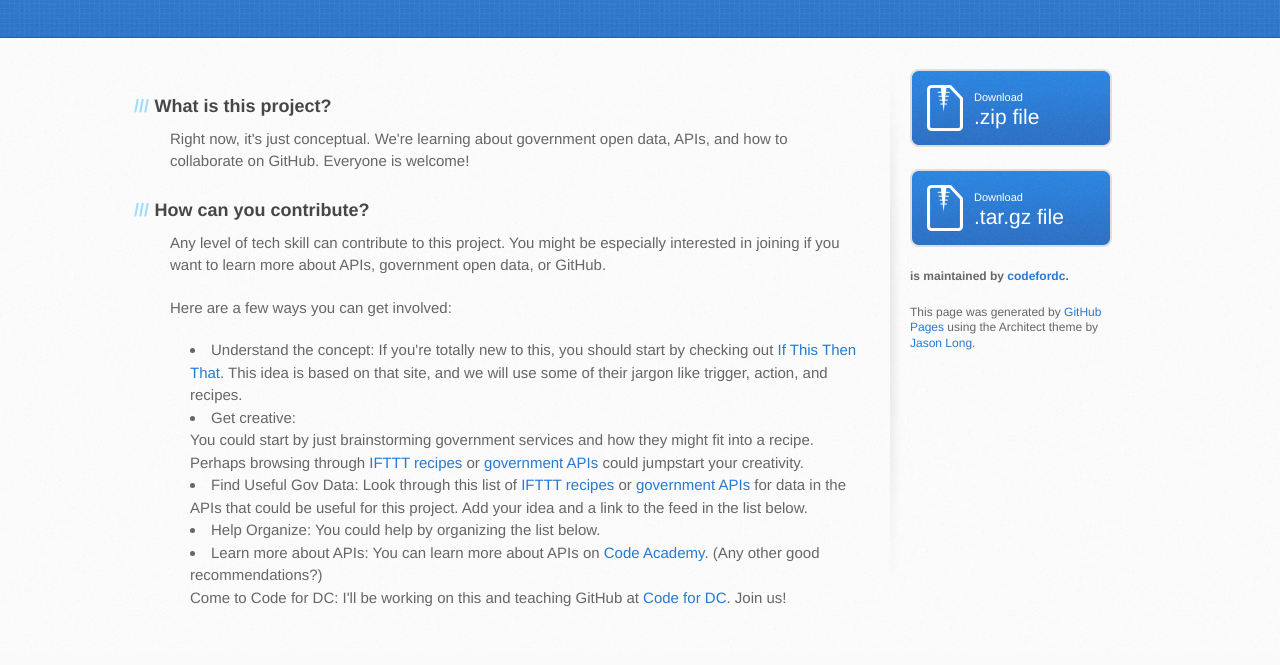
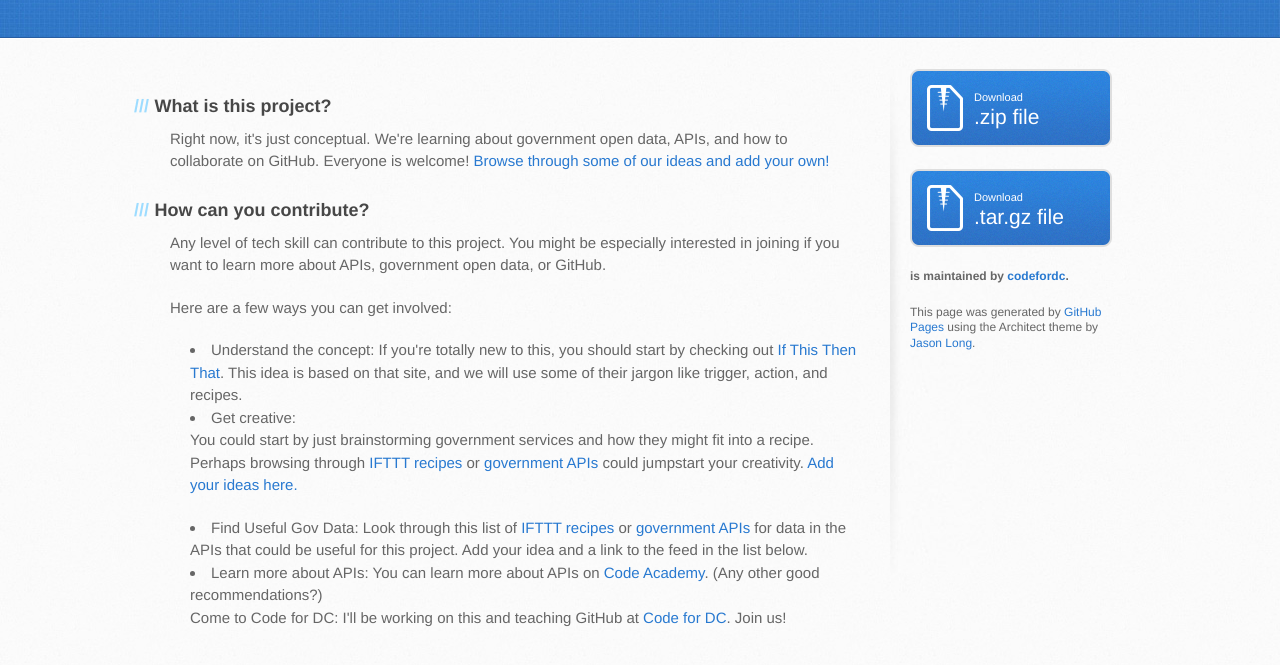
Before and after one commit to 18F/ifgovthenthat, a plain HTML site: page index.html in a window 1280 px wide. Shown: the part 197-862 px from the top of the page. Drawn offline with Linux system fonts and the light colour scheme.

Commit message:
Update index.html

```diff
--- a/index.html
+++ b/index.html
@@ -29,15 +29,14 @@
       <div class="inner clearfix">
         <section id="main-content">
         <h3>What is this project?</h3>
-        <p>Right now, it's just conceptual. We're learning about government open data, APIs, and how to collaborate on GitHub. Everyone is welcome!</p>
+        <p>Right now, it's just conceptual. We're learning about government open data, APIs, and how to collaborate on GitHub. Everyone is welcome! <a href="https://github.com/codefordc/ifgovthenthat">Browse through some of our ideas and add your own!</a></p>
         <h3>How can you contribute?</h3>
         <p>Any level of tech skill can contribute to this project. You might be especially interested in joining if you want to learn more about APIs, government open data, or GitHub.</p>
         <p>Here are a few ways you can get involved:</p>
         <ul>
           <li><strong>Understand the concept:</strong> If you're totally new to this, you should start by checking out <a href="http://ifttt.com">If This Then That</a>. This idea is based on that site, and we will use some of their jargon like trigger, action, and recipes.</li>
-          <li><strong>Get creative:</strong></li> You could start by just brainstorming government services and how they might fit into a recipe. Perhaps browsing through <a href="https://ifttt.com/recipes">IFTTT recipes</a> or <a href="http://catalog.data.gov/dataset?res_format=api">government APIs</a> could jumpstart your creativity.
+          <li><strong>Get creative:</strong></li> You could start by just brainstorming government services and how they might fit into a recipe. Perhaps browsing through <a href="https://ifttt.com/recipes">IFTTT recipes</a> or <a href="http://catalog.data.gov/dataset?res_format=api">government APIs</a> could jumpstart your creativity. <a href="https://github.com/codefordc/ifgovthenthat">Add your ideas here.</a></p>
           <li><strong>Find Useful Gov Data:</strong> Look through this list of <a href="https://ifttt.com/recipes">IFTTT recipes</a> or <a href="http://catalog.data.gov/dataset?res_format=api">government APIs</a> for data in the APIs that could be useful for this project. Add your idea and a link to the feed in the list below.</li>
-          <li><strong>Help Organize:</strong> You could help by organizing the list below.</li>
           <li><strong>Learn more about APIs:</strong> You can learn more about APIs on <a href="http://codeacademy.org/">Code Academy</a>. (Any other good recommendations?)</li>
           <lie><strong>Come to Code for DC:</strong> I'll be working on this and teaching GitHub at <a href="http://codefordc.org">Code for DC</a>. Join us!</lie>
         </ul>
```
